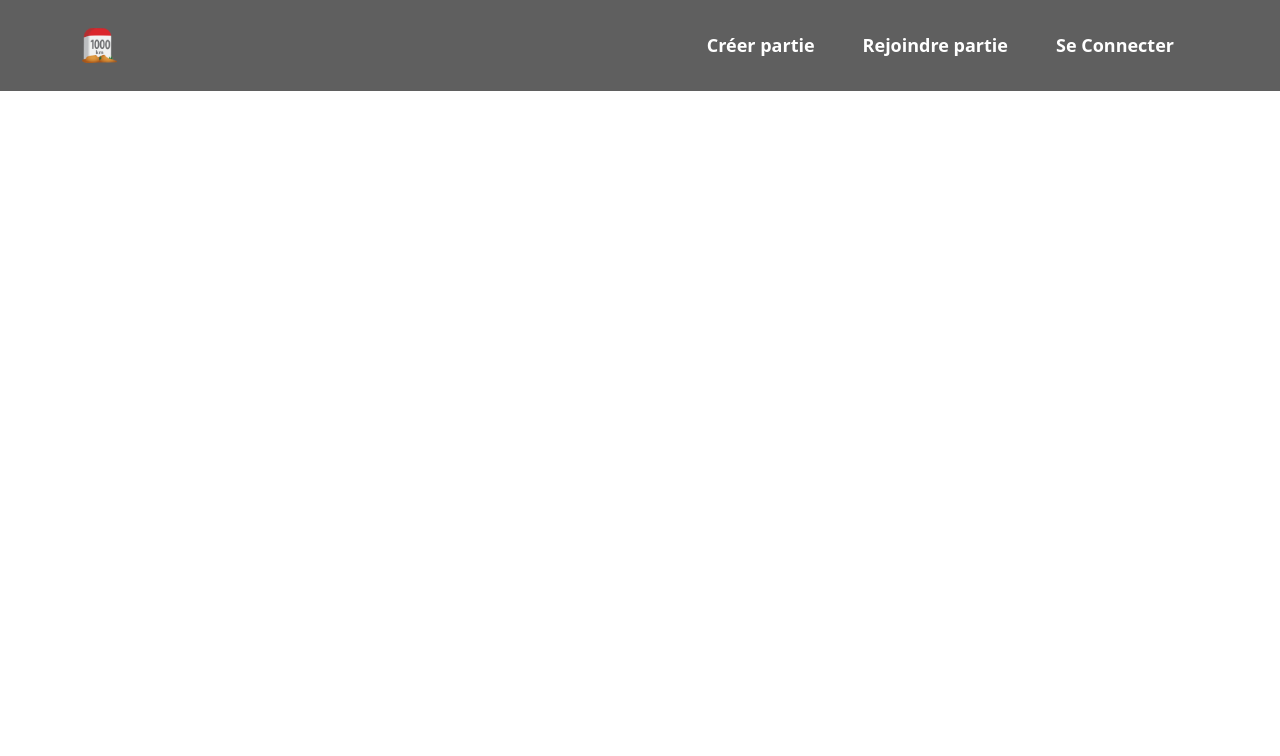
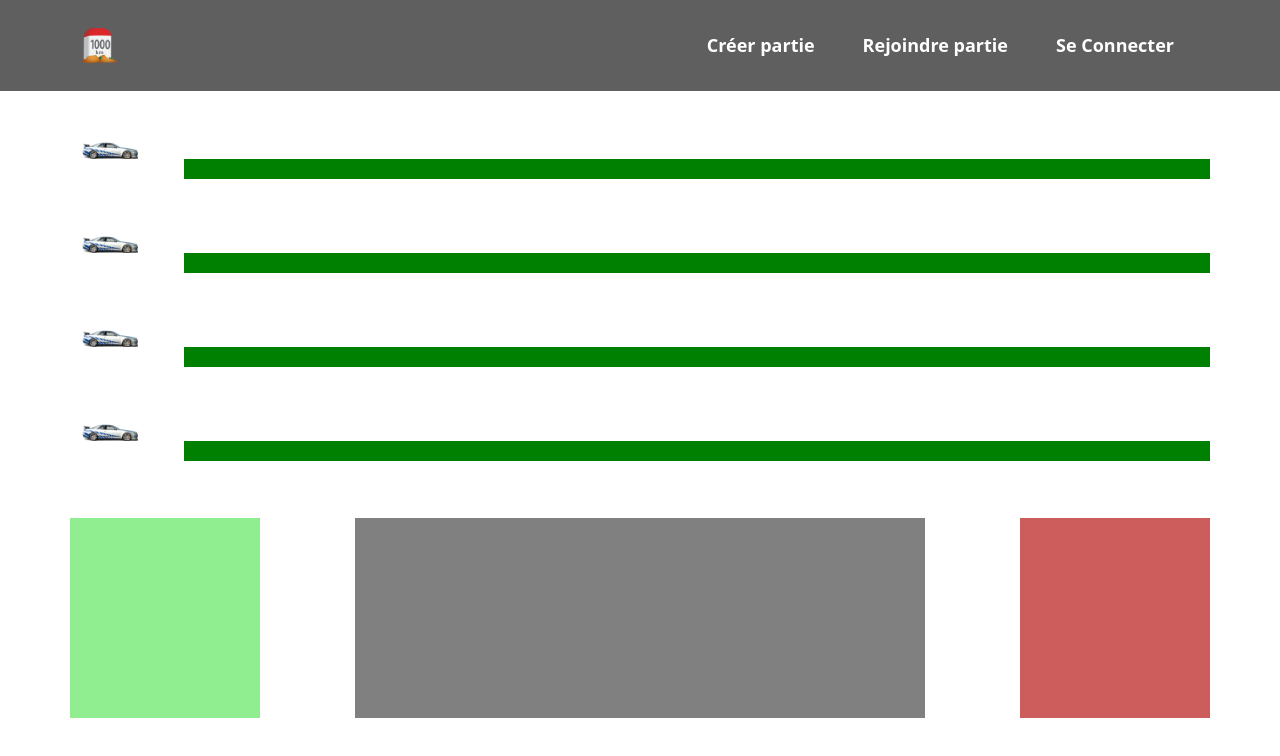
Before and after one commit to n0uben/1000kilometres, a Vue app in the folder Front/1000Km-front/: page /game in a window 1280 px wide. Shown: the top 756 px of the page. Built offline with nearby package versions, Linux system fonts and the light colour scheme.

Commit message:
ajout gameboard

```diff
--- a/Front/1000Km-front/src/components/ConnexionForm.vue
+++ b/Front/1000Km-front/src/components/ConnexionForm.vue
@@ -1,6 +1,37 @@
 <script>
+import axios from "axios";
+import router from "@/router";
+
 export default {
-  name: "ConnexionForm"
+  name: "ConnexionForm",
+  data () {
+    return {
+      users: [],
+    }
+  },
+  mounted () {
+
+  },
+  methods: {
+    async getUsers(){
+      let result = await axios.get("http://localhost:8080/utilisateur");
+      console.warn(result);
+      if(result.status==200){
+        this.users = result.data;
+        this.users.forEach(function(item){//on parcours les users de la BDD
+          let pseudoSaisi = document.getElementById("pseudo").value;
+          if(pseudoSaisi ==item["pseudo"]){//si user trouvé
+            let mdpSaisi = document.getElementById("mdp").value;
+            if(mdpSaisi==item["motDePasse"]){//si mdp OK
+              console.log("connexion réussie")
+              router.push({path: '/'})//redirection accueil
+            }
+          }
+        });
+      }
+    },
+
+  }
 }
 </script>
 
@@ -26,7 +57,7 @@ export default {
     </div>
     <div class="row g-3 my-3">
       <div class="offset-5 col-auto">
-        <input type="submit" id="valider" class="form-control" value="Se connecter">
+        <input type="submit" id="valider" class="form-control" value="Se connecter" @click="getUsers">
       </div>
     </div>
     <div class="row g-3 my-3">
--- /dev/null
+++ b/Front/1000Km-front/src/components/GameBoard.vue
@@ -0,0 +1,85 @@
+<script>
+export default {
+  name: "GameBoard"
+}
+</script>
+
+<template>
+  <div class="container" id="roads">
+    <div class="row">
+      <img class="player" src="../assets/images/skyline_sprite.png"/>
+      <div class="road">
+      </div>
+    </div>
+    <div class="row ">
+      <img class="player" src="../assets/images/skyline_sprite.png"/>
+      <div class="road">
+
+      </div>
+    </div>
+    <div class="row ">
+      <img class="player" src="../assets/images/skyline_sprite.png"/>
+      <div class="road">
+
+      </div>
+    </div>
+    <div class="row ">
+      <img class="player" src="../assets/images/skyline_sprite.png"/>
+      <div class="road">
+
+      </div>
+    </div>
+  </div>
+  <div class="container" id="cards">
+    <div class="row" id="linecards">
+      <div class="col-2" id="pioche">
+
+      </div>
+      <div class="col-6 offset-1" id="main">
+
+      </div>
+      <div class="col-2 offset-1" id="defosse">
+
+      </div>
+    </div>
+  </div>
+</template>
+
+<style scoped>
+#roads{
+  margin-top: 4%;
+}
+
+.player{
+  width: 7%;
+}
+
+.road{
+  width: 90%;
+  margin-left: 10%;
+  height: 20px;
+  background-color: green;
+  margin-bottom: 5%;
+}
+
+#cards{
+
+}
+
+#linecards{
+  height: 200px;
+}
+
+#pioche{
+  background-color: lightgreen;
+}
+
+#main{
+  background-color: grey;
+}
+
+#defosse{
+  background-color: indianred;
+}
+
+</style>
--- a/Front/1000Km-front/src/main.js
+++ b/Front/1000Km-front/src/main.js
@@ -2,6 +2,7 @@ import { createApp } from 'vue'
 import App from './App.vue'
 import 'bootstrap/dist/css/bootstrap.css'
 import 'bootstrap-vue/dist/bootstrap-vue.css'
+
 
 
 
--- a/Front/1000Km-front/src/router/index.js
+++ b/Front/1000Km-front/src/router/index.js
@@ -1,6 +1,7 @@
 import {createRouter, createWebHistory} from "vue-router";
 import ConnexionForm from "@/components/ConnexionForm.vue";
 import CreateGame from "@/components/CreateGame.vue"
+import GameBoard from "@/components/GameBoard.vue";
 
 const router = createRouter({
     history: createWebHistory(),
@@ -12,6 +13,10 @@ const router = createRouter({
         {
             path: '/connexion',
             component:ConnexionForm
+        },
+        {
+            path: '/game',
+            component: GameBoard
         }
 
     ]
```
Also changed, not shown: Front/1000Km-front/src/assets/images/skyline_sprite.png (added), 1 other file (tests, documents, lock files or other folders).
